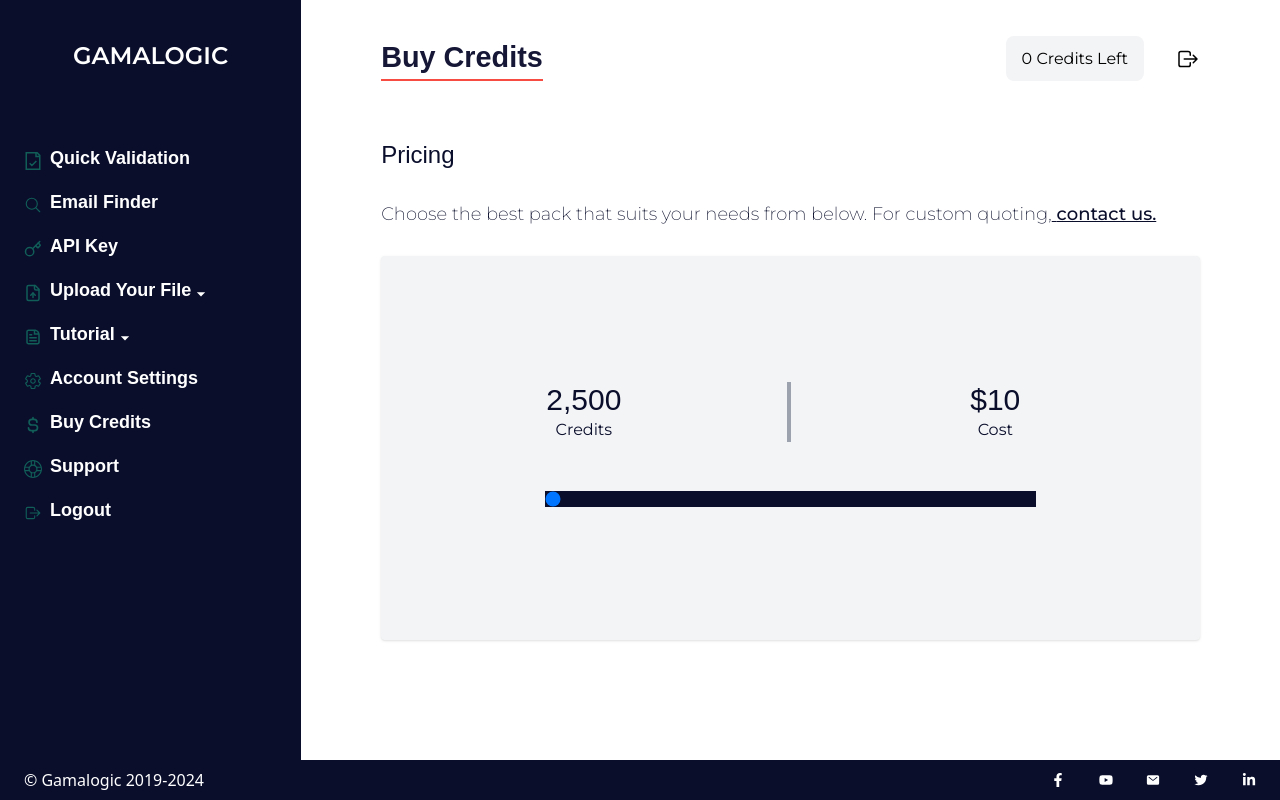
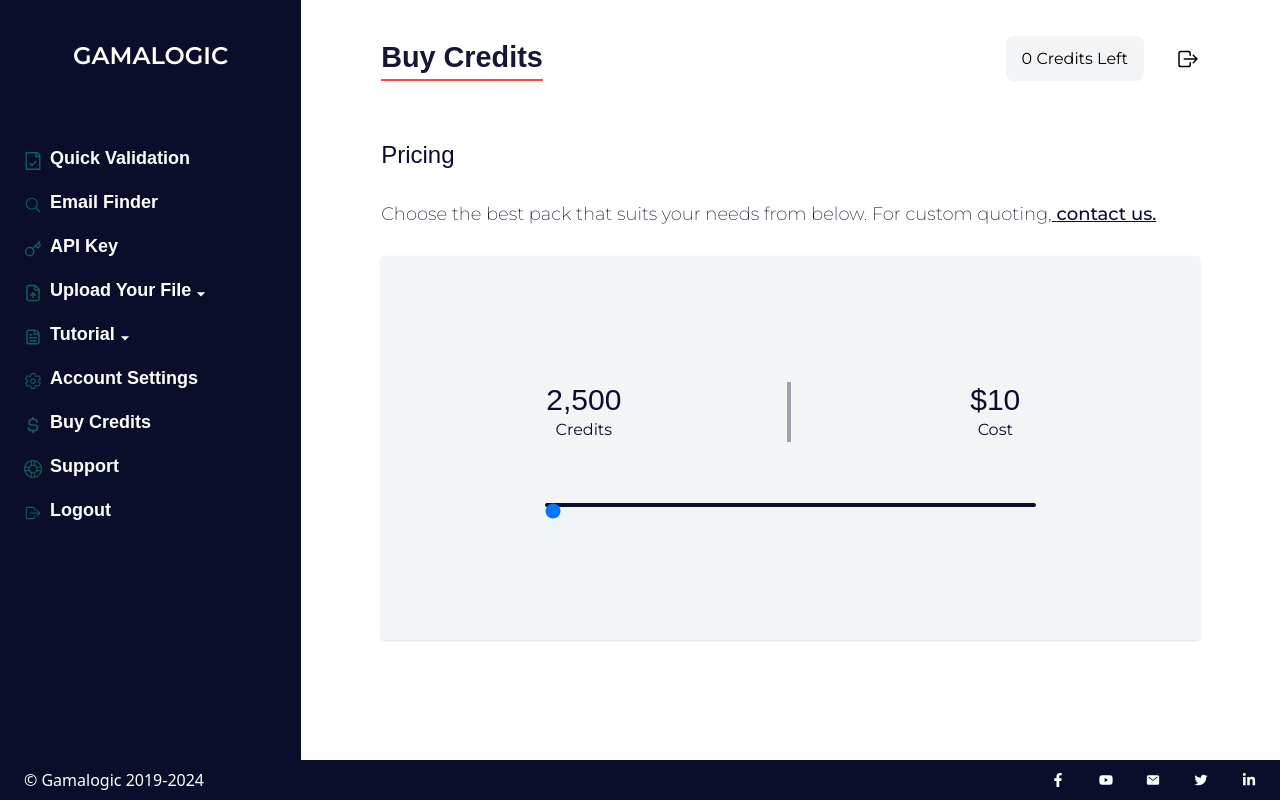
Before and after one commit to nayeem2208/gamalogic, a React (Vite) app in the folder gamalogic/: page /buyCredits in a window 1280 px wide. Built offline with nearby package versions, Linux system fonts and the light colour scheme; no server answers; sample sign-in values are in the browser's storage.

Commit message:
new build

```diff
--- a/gamalogic/src/App.css
+++ b/gamalogic/src/App.css
@@ -92,3 +92,37 @@
   .custom-range::-moz-range-track {
     background-color: #0A0E2B; /* Change the track color */
   }
+
+  .custom-range::-webkit-slider-thumb {
+    -webkit-appearance: none;
+    appearance: none;
+    width: 10px;
+    height: 10px;
+    background-color: #0A0E2B;
+    cursor: pointer;
+  }
+
+  .custom-range::-moz-range-thumb {
+    width: 14px;
+    height: 14px;
+    background-color: #0A0E2B;
+    cursor: pointer;
+  }
+
+  .custom-range::-webkit-slider-runnable-track {
+    background-color: #0A0E2B;
+    height: 4px;
+    border-radius: 15px;
+  }
+  .custom-range::-moz-range-track {
+    background-color: gray; /* Set background color to gray for Firefox */
+    height: 4px;
+    border-radius: 15px;
+  }
+
+
+  .custom-range::-moz-range-progress {
+    background-color: #0A0E2B;
+    height: 6px;
+    border-radius: 15px;
+  }
```
